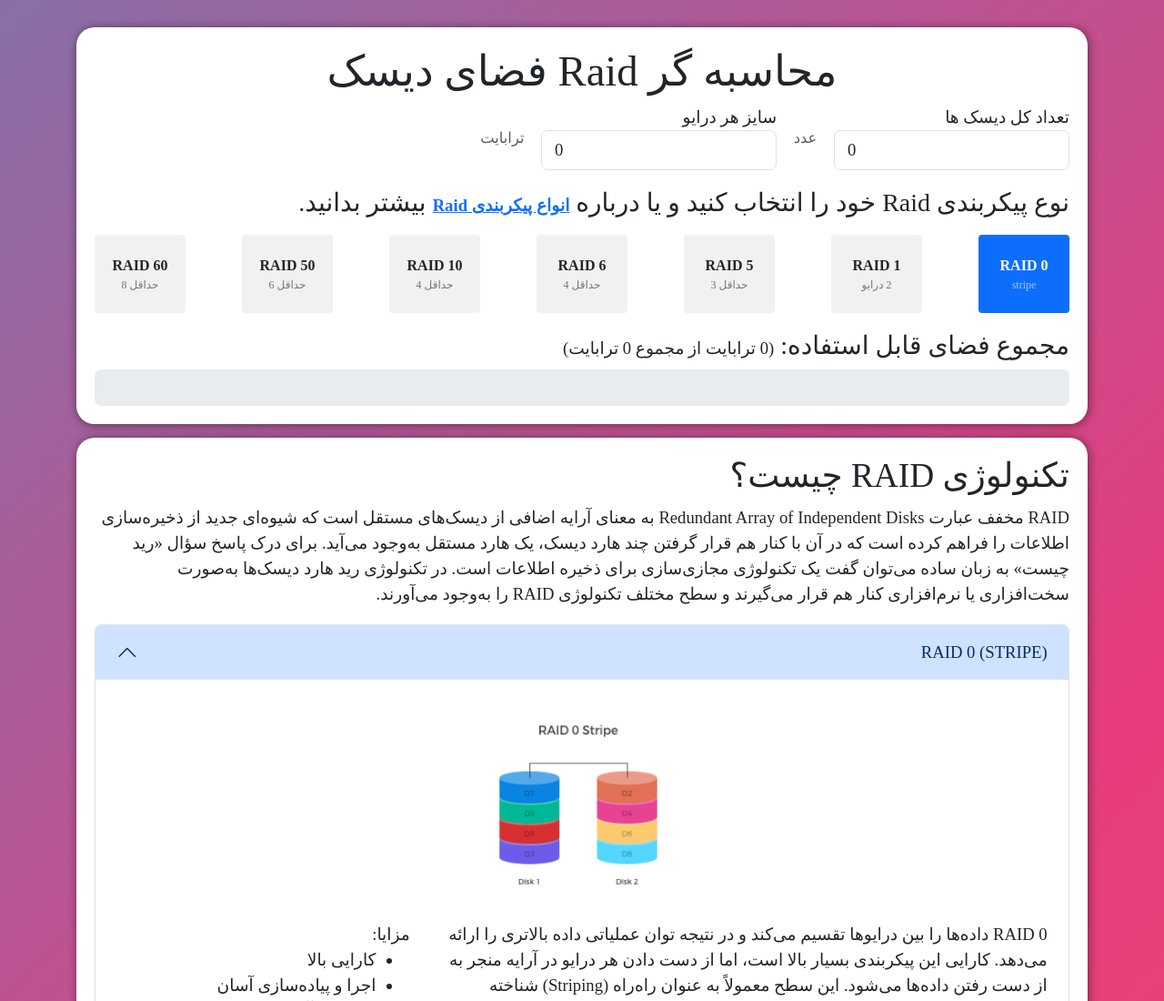
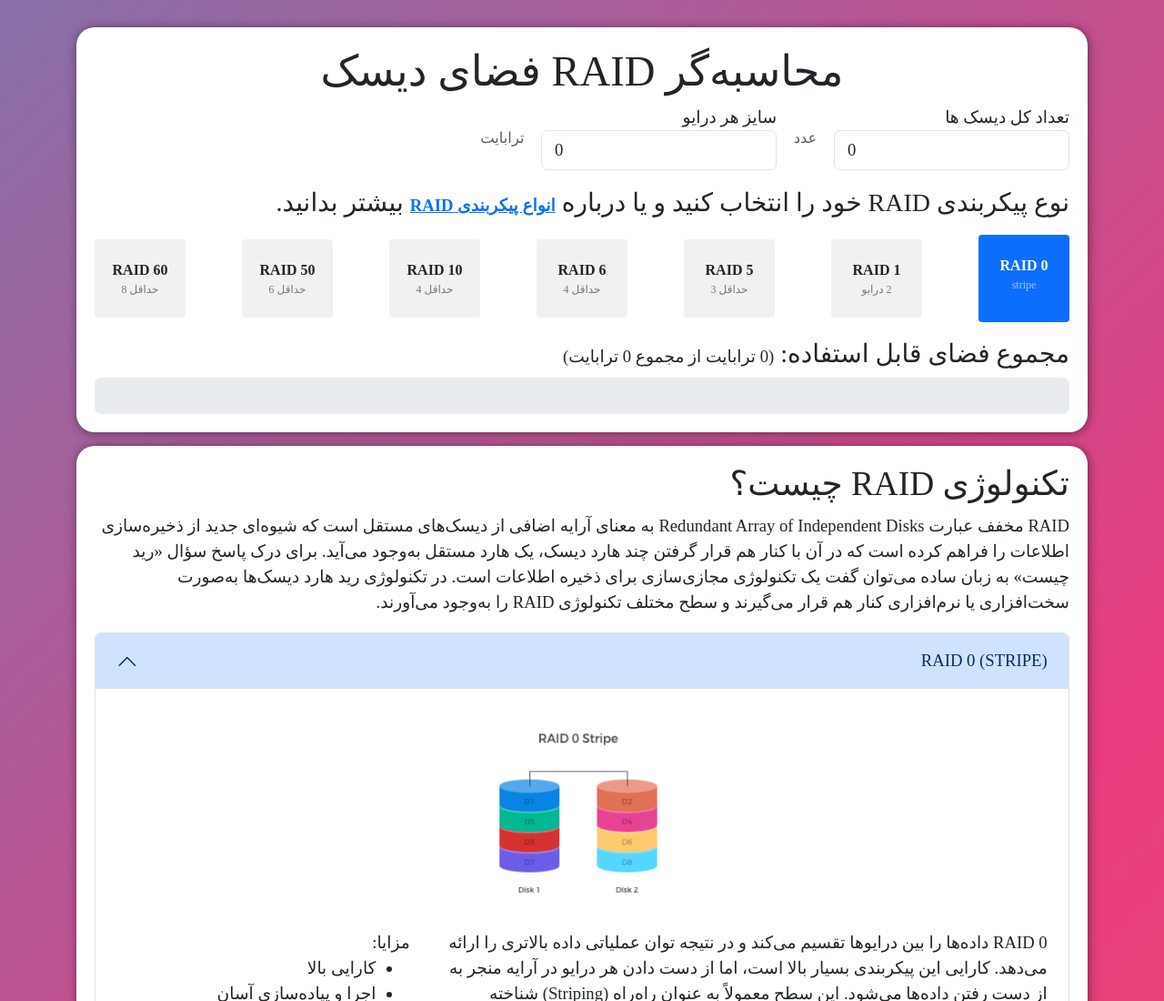
Before and after one commit to alirashidnahal/raid_calculator, a website: page index.html in a window 1280 px wide. Shown: the top 1100 px of the page at 91% size. Drawn offline with Linux system fonts and the light colour scheme; a web font is replaced by a local one.

```diff
--- a/index.html
+++ b/index.html
@@ -4,7 +4,7 @@
   <!-- Required meta tags -->
   <meta charset="utf-8">
   <meta name="viewport" content="width=device-width, initial-scale=1">
-  <title>محاسبه گر Raid فضای دیسک</title>
+  <title>محاسبه‌گر RAID فضای دیسک</title>
   <!-- Bootstrap CSS -->
   <link href="assets/vendor/bootstrap/dist/css/bootstrap.rtl.min.css" rel="stylesheet">
   <link href="assets/style.css" rel="stylesheet">
@@ -25,7 +25,7 @@
 
   <section class="raid-calculator" id="raid-calculator">
     <div class="main">
-      <div class="h1 text-center">محاسبه گر Raid فضای دیسک</div>
+      <div class="h1 text-center">محاسبه‌گر RAID فضای دیسک</div>
       <div class="row g-3 mb-3 align-items-center">
         <div class="col-auto">
           <label for="numberOfDisks">تعداد کل دیسک ها</label>
@@ -46,19 +46,19 @@
                   </span>
         </div>
       </div>
-      <h4 class="mb-3">نوع پیکربندی Raid خود را انتخاب کنید و یا درباره
-        <a href="#raidAccordion" data-et-has-event-already="true"><b>انواع پیکربندی Raid</b></a>
+      <h4 class="mb-3">نوع پیکربندی RAID خود را انتخاب کنید و یا درباره
+        <a href="#whatIsRaid" data-et-has-event-already="true"><b>انواع پیکربندی RAID</b></a>
         بیشتر بدانید.
       </h4>
       <div class="row mb-3">
         <div class="raidConfig">
-          <label class="selected"><input type="radio" name="raidConf" value="0"> Raid 0 <span>Stripe</span></label>
-          <label><input type="radio" name="raidConf" value="1"> Raid 1 <span>2 درایو</span> </label>
-          <label><input type="radio" name="raidConf" value="5"> Raid 5 <span>حداقل 3</span> </label>
-          <label><input type="radio" name="raidConf" value="6"> Raid 6 <span>حداقل 4</span> </label>
-          <label><input type="radio" name="raidConf" value="10"> Raid 10 <span>حداقل 4</span> </label>
-          <label><input type="radio" name="raidConf" value="50"> Raid 50 <span>حداقل 6</span> </label>
-          <label><input type="radio" name="raidConf" value="60"> Raid 60 <span>حداقل 8</span> </label>
+          <label class="selected"><input type="radio" name="raidConf" value="0"> RAID 0 <span>Stripe</span> </label>
+          <label class="my-1"><input type="radio" name="raidConf" value="1"> RAID 1 <span>2 درایو</span> </label>
+          <label class="my-1"><input type="radio" name="raidConf" value="5"> RAID 5 <span>حداقل 3</span> </label>
+          <label class="my-1"><input type="radio" name="raidConf" value="6"> RAID 6 <span>حداقل 4</span> </label>
+          <label class="my-1"><input type="radio" name="raidConf" value="10"> RAID 10 <span>حداقل 4</span> </label>
+          <label class="my-1"><input type="radio" name="raidConf" value="50"> RAID 50 <span>حداقل 6</span> </label>
+          <label class="my-1"><input type="radio" name="raidConf" value="60"> RAID 60 <span>حداقل 8</span> </label>
         </div>
       </div>
       <h4>مجموع فضای قابل استفاده:
@@ -72,7 +72,7 @@
     </div>
   </section>
 
-  <section class="raid-types">
+  <section class="raid-types" id="whatIsRaid">
     <div class="content">
       <h2>تکنولوژی RAID چیست؟</h2>
       <p>RAID مخفف عبارت Redundant Array of Independent Disks به معنای آرایه اضافی از دیسک‌های مستقل است که شیوه‌ای جدید
```
